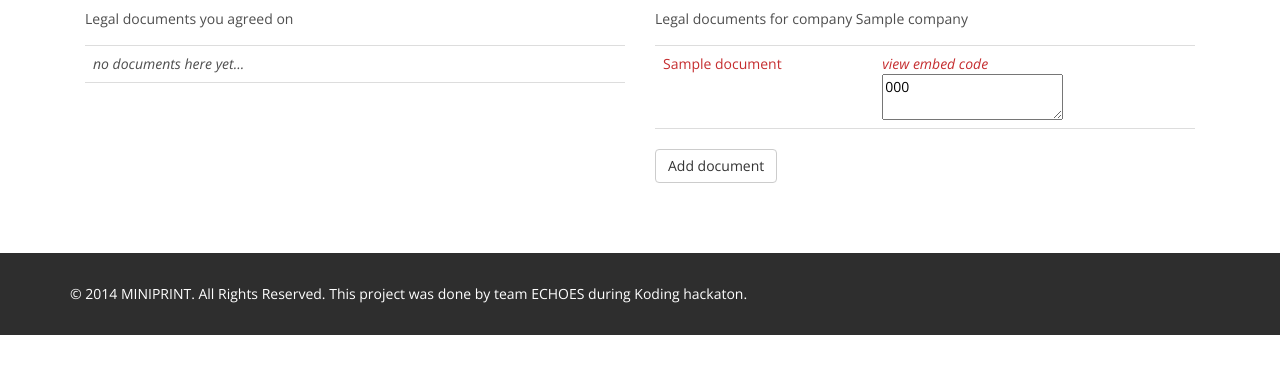
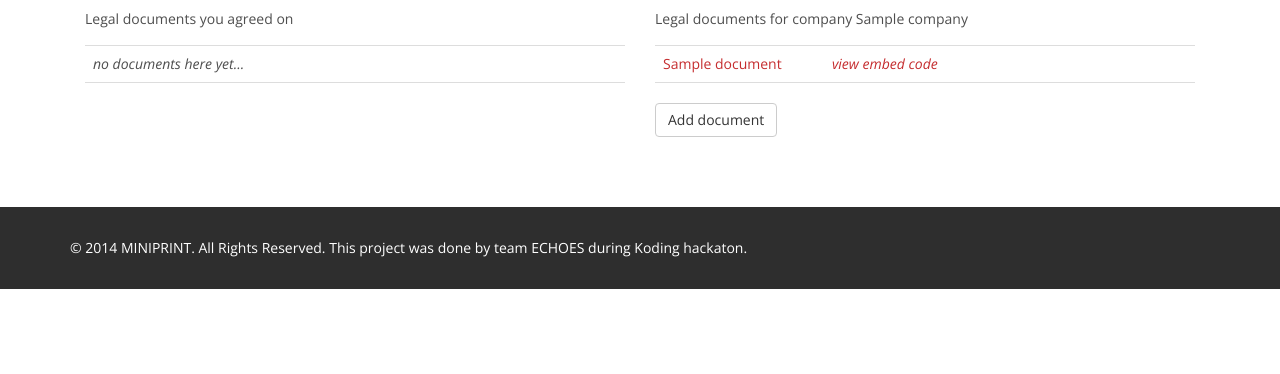
Before and after one commit to frnhr/miniprint, a Django app: template web/templates/web/dashboard.html in a window 1280 px wide. Shown: the part 203-577 px from the top of the page. Run offline with Django 3.2, Linux system fonts and the light colour scheme; the template is opened without the code that fills it: most values are stand-ins (such as "Sample title", 1, 10 or a date in 2020).

Commit message:
show embed code

```diff
--- a/web/templates/web/dashboard.html
+++ b/web/templates/web/dashboard.html
@@ -1,4 +1,24 @@
 {% extends 'web/main.html' %}
+
+{% block extrahead %}
+    {{ block.super }}
+    <script type="text/javascript">
+        jQuery(function($){
+            $('.show_embed').on('click', function(event){
+                event.preventDefault();
+                $target = $(this).parent().find('.embed');
+                if ($target.height() > 50) {
+                    $target.stop().animate({'height': 0});
+                } else {
+                    $target.stop().css({'height': 'auto'});
+                    var h = $target.height();
+                    $target.stop().css({'height': 0});
+                    $target.stop().animate({'height': h});
+                }
+            });
+        });
+    </script>
+{% endblock extrahead %}
 
 {% block page_content %}
     <section id="profile">
@@ -40,8 +60,12 @@
                             </td>
                             <td>
                                 <a href="#" class="show_embed"><em>view embed code</em></a>
-                                <div class="embed">
-                                    <textarea>{{ document.get_code }}</textarea>
+                                <div class="embed" style="overflow: hidden; height: 0;">
+                                    <textarea rows="5" cols="20" style="width: 280px;">{{ document.get_code }}</textarea>
+                                    <br />
+                                    <p style="width: 280px; font-style: italic;">
+                                        Replace your "I agree" checkbox with this code. We will render the checkbox and a link to your legal document.
+                                    </p>
                                 </div>
                             </td>
                         </tr>
```
